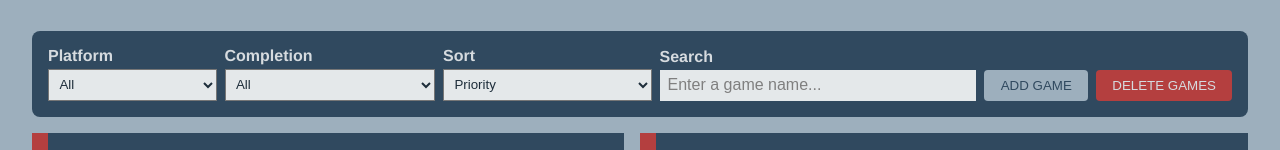
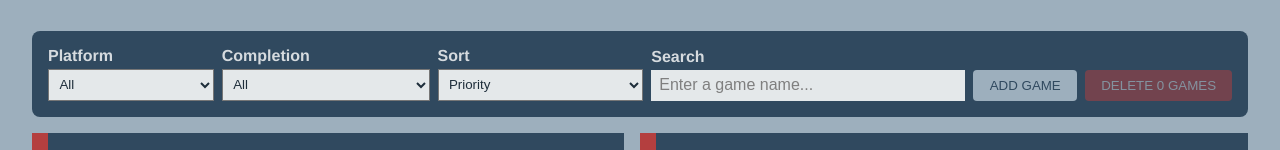
Before and after one commit to egervari/game-progression, a Vue app: page /games/listing in a window 1280 px wide. Shown: the part 147-297 px from the top of the page. Built offline with nearby package versions, Linux system fonts and the light colour scheme; data requests are answered from the project's data file.

Commit message:
Added game card selections and delete button logic

```diff
--- a/src/app/modules/games/modules/games-listing/GamesListing.vue
+++ b/src/app/modules/games/modules/games-listing/GamesListing.vue
@@ -1,10 +1,12 @@
 <template>
   <section id="games-listing">
     <GameFilters v-bind:filters="filters"
-                 v-bind:platforms="platforms">
+                 v-bind:platforms="platforms"
+                 v-bind:numberOfSelections="numberOfSelections">
     </GameFilters>
     <GameCards v-bind:games="games"
-               v-bind:platforms="platforms">
+               v-bind:platforms="platforms"
+               v-bind:game-selections="gameSelections">
     </GameCards>
   </section>
 </template>
@@ -27,6 +29,15 @@
       },
       filters: function() {
         return this.$store.state.gamesState.gamesListingState.filters;
+      },
+      gameSelections: function() {
+        return this.$store.state.gamesState.gamesListingState.gameSelections;
+      },
+      numberOfSelections: function() {
+        return Object.keys(this.gameSelections).reduce(
+          (total, key) => total + (this.gameSelections[key] ? 1 : 0),
+          0
+        );
       }
     }
   }
--- a/src/app/modules/games/modules/games-listing/components/GameCard.vue
+++ b/src/app/modules/games/modules/games-listing/components/GameCard.vue
@@ -1,5 +1,5 @@
 <template>
-  <article class="game-card"
+  <article :class="classes"
            @click="selectGame()"
            @dblclick="goToEditGame()">
     <GameCardCompletionIndicator v-bind:game="game"></GameCardCompletionIndicator>
@@ -16,10 +16,15 @@
   export default {
     name: 'GameCard',
     components: {GameCardDetails, GameCardCompletionIndicator},
-    props: ['game', 'platforms'],
+    props: ['game', 'platforms', 'selected'],
+    computed: {
+      classes: function() {
+        return 'game-card ' + (this.selected ? 'selected' : '')
+      }
+    },
     methods: {
       selectGame: function() {
-        this.$store.commit('selectGame');
+        this.$store.commit('toggleGameSelection', this.game.id);
       },
 
       goToEditGame: function() {
@@ -56,6 +61,10 @@
       width: calc(50%);
     }
 
+    &.selected {
+      background: lighten($blue, 10%);
+    }
+
     img {
       margin: 1rem;
       width: 5rem;
--- a/src/app/modules/games/modules/games-listing/components/GameCards.vue
+++ b/src/app/modules/games/modules/games-listing/components/GameCards.vue
@@ -3,6 +3,7 @@
     <GameCard v-for="game in games"
               v-bind:key="game.id"
               v-bind:game="game"
+              v-bind:selected="isGameSelected(game.id)"
               v-bind:platforms="platforms">
     </GameCard>
   </section>
@@ -13,7 +14,12 @@
   export default {
     name: 'GameCards',
     components: {GameCard},
-    props: ['games', 'platforms']
+    props: ['games', 'platforms', 'gameSelections'],
+    methods: {
+      isGameSelected: function(gameId) {
+        return this.gameSelections[gameId];
+      }
+    }
   }
 </script>
 
--- a/src/app/modules/games/modules/games-listing/components/GameFilters.vue
+++ b/src/app/modules/games/modules/games-listing/components/GameFilters.vue
@@ -52,7 +52,11 @@
               @click="goToAddGame()">
         Add Game
       </Button>
-      <Button type="warn">Delete Games</Button>
+      <Button type="warn"
+              v-bind:disabled="isDeleteDisabled()"
+              @click="deleteSelectedGames()">
+        Delete {{ numberOfSelections }} Games
+      </Button>
     </Actions>
   </Pane>
 </template>
@@ -69,7 +73,7 @@
   export default {
     name: 'GameFilters',
     components: {Actions, Select, Input, Button, FormField, Label, Pane },
-    props: ['filters', 'platforms'],
+    props: ['filters', 'platforms', 'numberOfSelections'],
     methods: {
       onPlatformFilterChanged: function(platform) {
         this.$store.dispatch('setPlatformFilter', Number(platform));
@@ -89,6 +93,14 @@
 
       goToAddGame: function() {
         this.$router.push('/games/add-game');
+      },
+
+      isDeleteDisabled: function() {
+        return this.numberOfSelections === 0;
+      },
+
+      deleteSelectedGames: function() {
+        this.$store.dispatch('deleteSelectedGames');
       }
     }
   }
--- a/src/app/modules/games/modules/games-listing/games-listing-store.js
+++ b/src/app/modules/games/modules/games-listing/games-listing-store.js
@@ -6,7 +6,8 @@ export default {
       completion: 'all',
       sortBy: 'priority',
       searchText: ''
-    }
+    },
+    gameSelections: {}
   },
   mutations: {
     retrieveGamesSuccess: function(state, games) {
@@ -37,6 +38,12 @@ export default {
       state.filters = {
         ...state.filters,
         searchText: searchText
+      };
+    },
+    toggleGameSelection: function(state, gameId) {
+      state.gameSelections = {
+        ...state.gameSelections,
+        [gameId]: !state.gameSelections[gameId]
       };
     }
   },
--- a/src/app/modules/ui/components/Button.vue
+++ b/src/app/modules/ui/components/Button.vue
@@ -1,5 +1,6 @@
 <template>
-  <button :class="classes"
+  <button v-bind:class="classes"
+          v-bind:disabled="disabled"
           @click="$emit('click')">
     <slot></slot>
   </button>
@@ -8,7 +9,7 @@
 <script>
   export default {
     name: 'Button',
-    props: ['type'],
+    props: ['type', 'disabled'],
     events: ['click'],
     computed: {
       classes: function () {
@@ -32,6 +33,10 @@
 
     &:focus {
       outline: none;
+    }
+
+    &:disabled {
+      opacity: 0.5;
     }
 
     &.normal {
```
